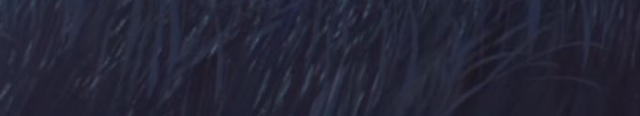
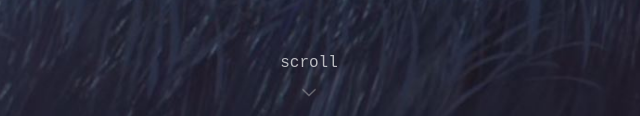
Before and after one commit to GarciaDos/Cagliostro-Revamp, a plain HTML site: page index.html in a window 1280 px wide. Shown: the part 676-792 px from the top of the page, 331-971 px from the left. Drawn offline with Linux system fonts and the light colour scheme.

Commit message:
added scroll down reminder

```diff
--- a/index.html
+++ b/index.html
@@ -24,6 +24,11 @@
                     <h3>CASTLE OF CAGLIOSTRO</h3>
                     <p>A Hayao Miyazaki masterpiece</p>
                 </div>
+
+                <div class="intro-scroll">
+                    <h1>scroll</h1>
+                    <img class = "scrolldown" src="img/down.png" alt ="down">
+                </div>
             </div>
 
 
--- a/styles.css
+++ b/styles.css
@@ -109,6 +109,29 @@ header{
 
 }
 
+.intro-scroll{
+    z-index: 1;
+    position: fixed;
+    bottom: 20px;
+    left: 50%;
+}
+
+.intro-scroll h1{
+    font-family:'Courier New', Courier, monospace;
+    font-weight: 20;
+    font-size: 16px;
+    transform: translate(-50%);
+    opacity: 0.7;
+
+}
+
+.intro-scroll img{
+    height: 15px;
+    width: 15px;
+    transform: translate(-50%);
+    opacity: 0.7;
+}
+
 .intro-cag{
     z-index: 1;
     position: absolute;
```
Also changed, not shown: img/down.png (added).
